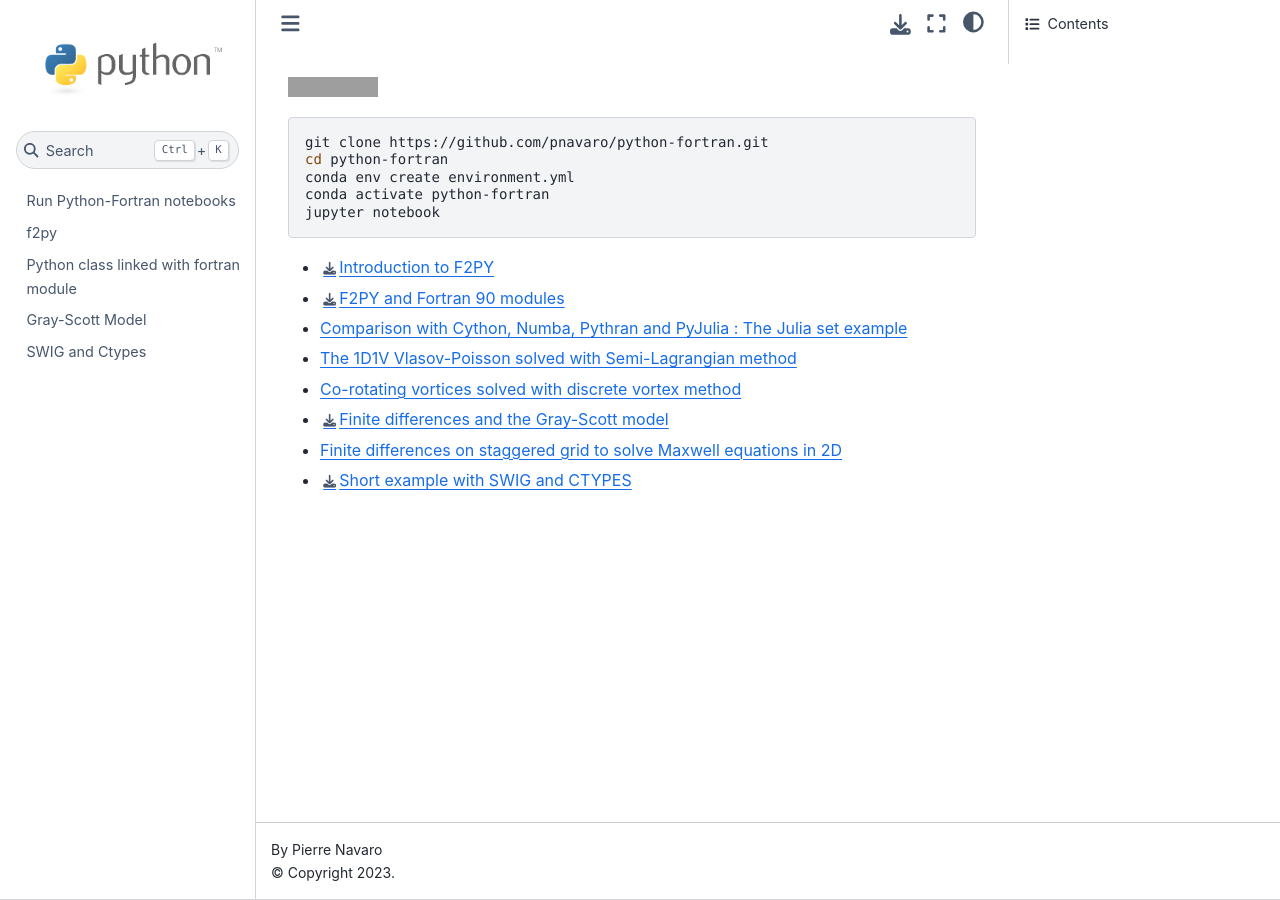
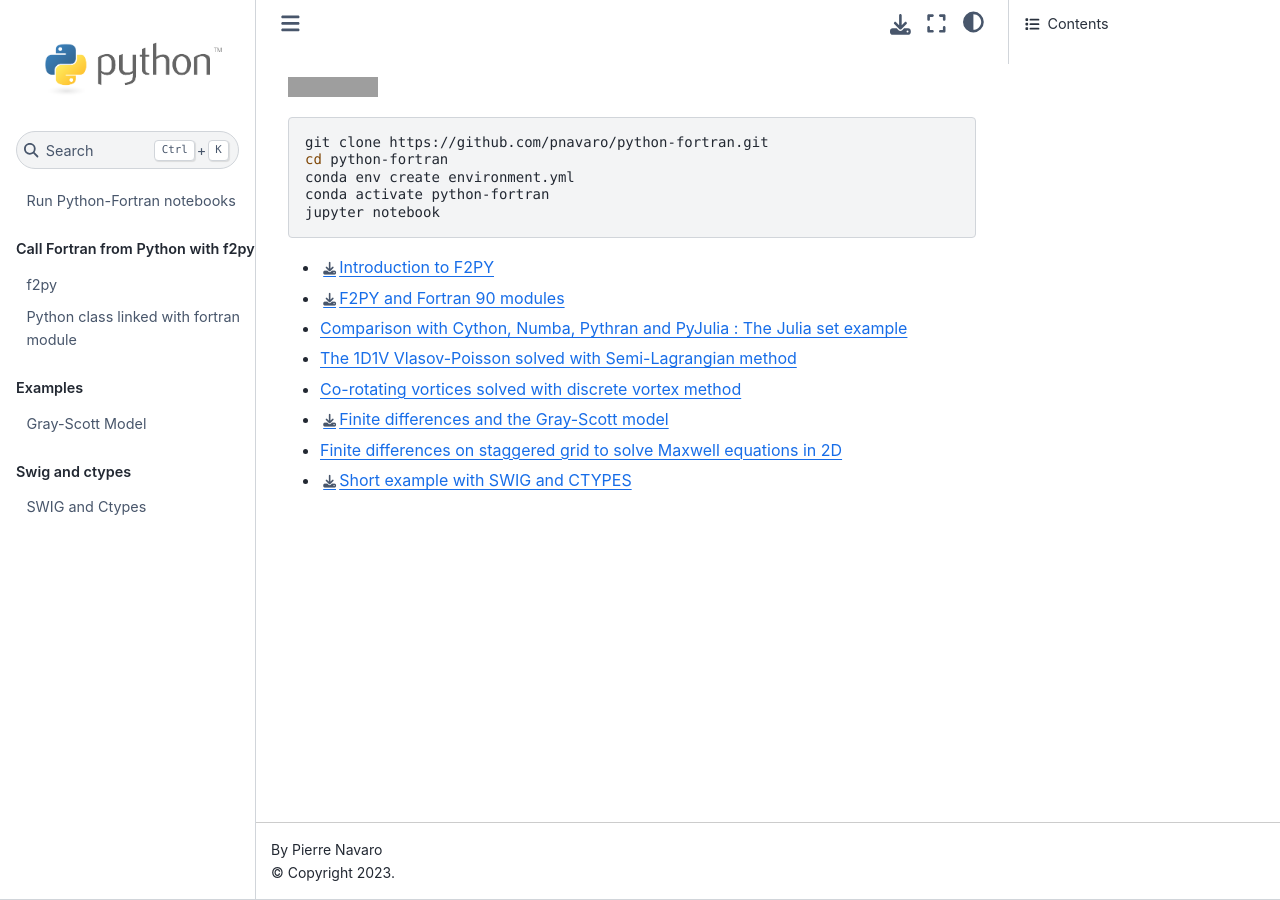
Before and after one commit to pnavaro/python-fortran, a Jupyter Book: the page built from docs/index.md, in a window 1280 px wide. Built offline with Jupyter Book 1.0.4 settings and Sphinx 7.4.7 and the Sphinx Book theme 1.1.4, drawn with Linux system fonts in a browser that asks for light colours; pages that are not in the unit, such as notebooks, are missing from menus; grey boxes are pictures that could not be loaded.

Commit message:
Try to fix github action

```diff
--- a/docs/_toc.yml
+++ b/docs/_toc.yml
@@ -1,9 +1,18 @@
 - file: quickstart
-- file: 01.f2py
-- file: 02.f2py
-- file: 03.julia-set
-- file: 04.vlasov-poisson
-- file: 05.co-rotating-vortex
-- file: 06.gray-scott-model
-- file: 07.maxwell-fdtd-2d
-- file: 08.swig
+
+- part: Call Fortran from Python with f2py
+  chapters:
+  - file: 01.f2py
+  - file: 02.f2py
+
+- part: Examples
+  chapters:
+  - file: 03.julia-set
+  - file: 04.vlasov-poisson
+  - file: 05.co-rotating-vortex
+  - file: 06.gray-scott-model
+  - file: 07.maxwell-fdtd-2d
+
+- part: Swig and ctypes
+  chapters:
+  - file: 08.swig
```
Also changed, not shown: 1 other file.
